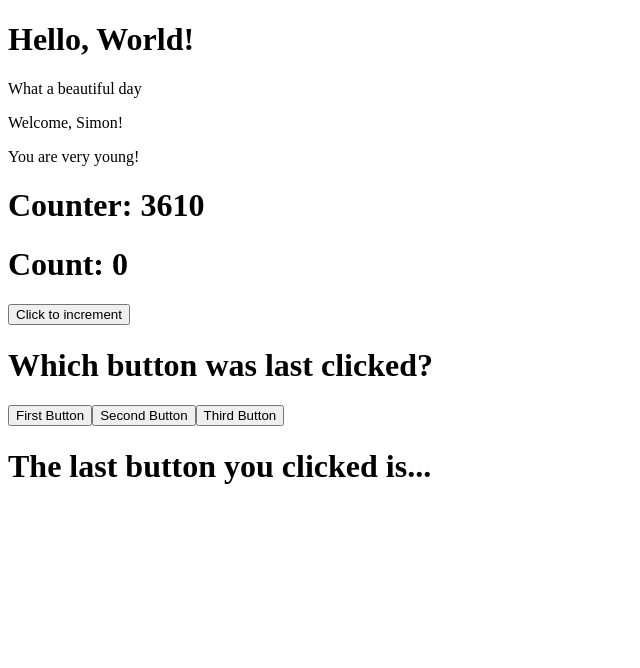
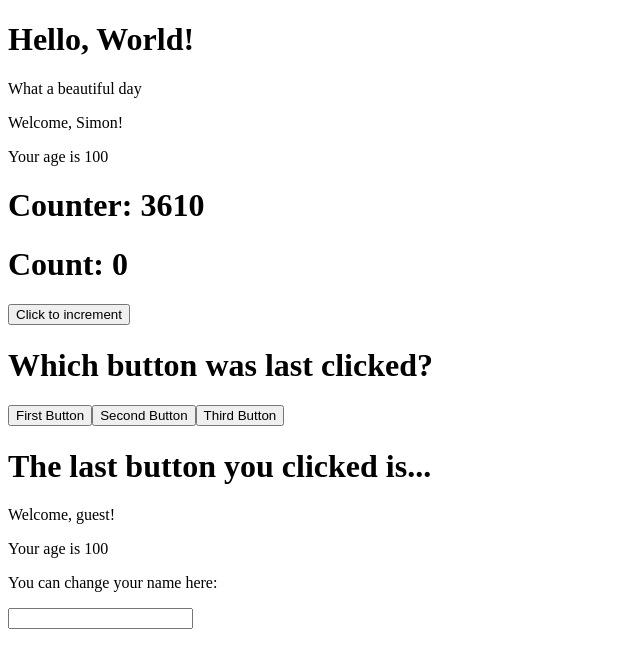
Before and after one commit to d-94k/react-develhope, a React (Create React App) app: page / in a window 1280 px wide. Shown: the top 668 px of the page, without its empty margins (0-640 px from the left). Built offline with nearby package versions, Linux system fonts and the light colour scheme.

Commit message:
completed exercise

```diff
--- a/src/App.js
+++ b/src/App.js
@@ -3,6 +3,7 @@ import ClickCounter from "./ClickCounter";
 import ClickTracker from "./ClickTracker";
 import Counter from "./Counter";
 import Hello from './Hello';
+import InteractiveWelcome from "./InteractiveWelcome";
 import Welcome from "./Welcome";
 
 export default class App extends React.Component {
@@ -10,10 +11,11 @@ export default class App extends React.Component {
         return (
             <div>
               <Hello />
-              <Welcome name="Simon" age={10} />
+              <Welcome name="Simon" age={100} />
               <Counter initVal={10} counterAmount={100} intervalAmount={300} />
               <ClickCounter />
               <ClickTracker />
+              <InteractiveWelcome />
             </div>
         )
     }
--- /dev/null
+++ b/src/InteractiveWelcome.js
@@ -0,0 +1,23 @@
+import React from "react";
+import Welcome from "./Welcome";
+
+class InteractiveWelcome extends React.Component {
+    constructor(props) {
+        super(props);
+    }
+    state = { name: '' }
+    handleChange = (event) => {
+        this.setState({ name: event.target.value })
+    }
+    render() {
+        return (
+            <>
+                <Welcome name={this.state.name} age={100}/>
+                <p>You can change your name here: </p>
+                <input type="text" onChange={this.handleChange} />
+            </>
+         );
+    }
+}
+
+export default InteractiveWelcome;
```
Also changed, not shown: 1 other file (tests, documents, lock files or other folders).
